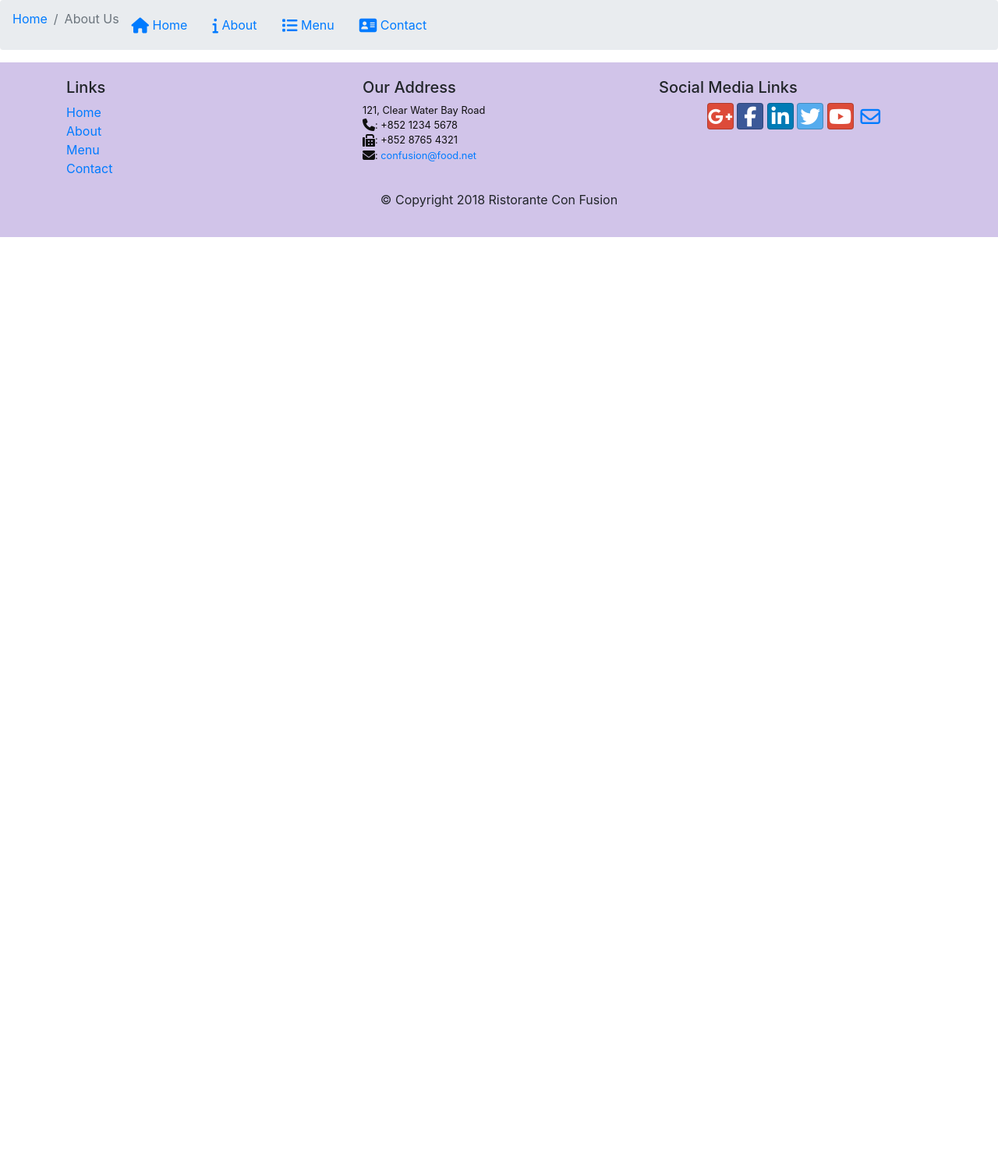
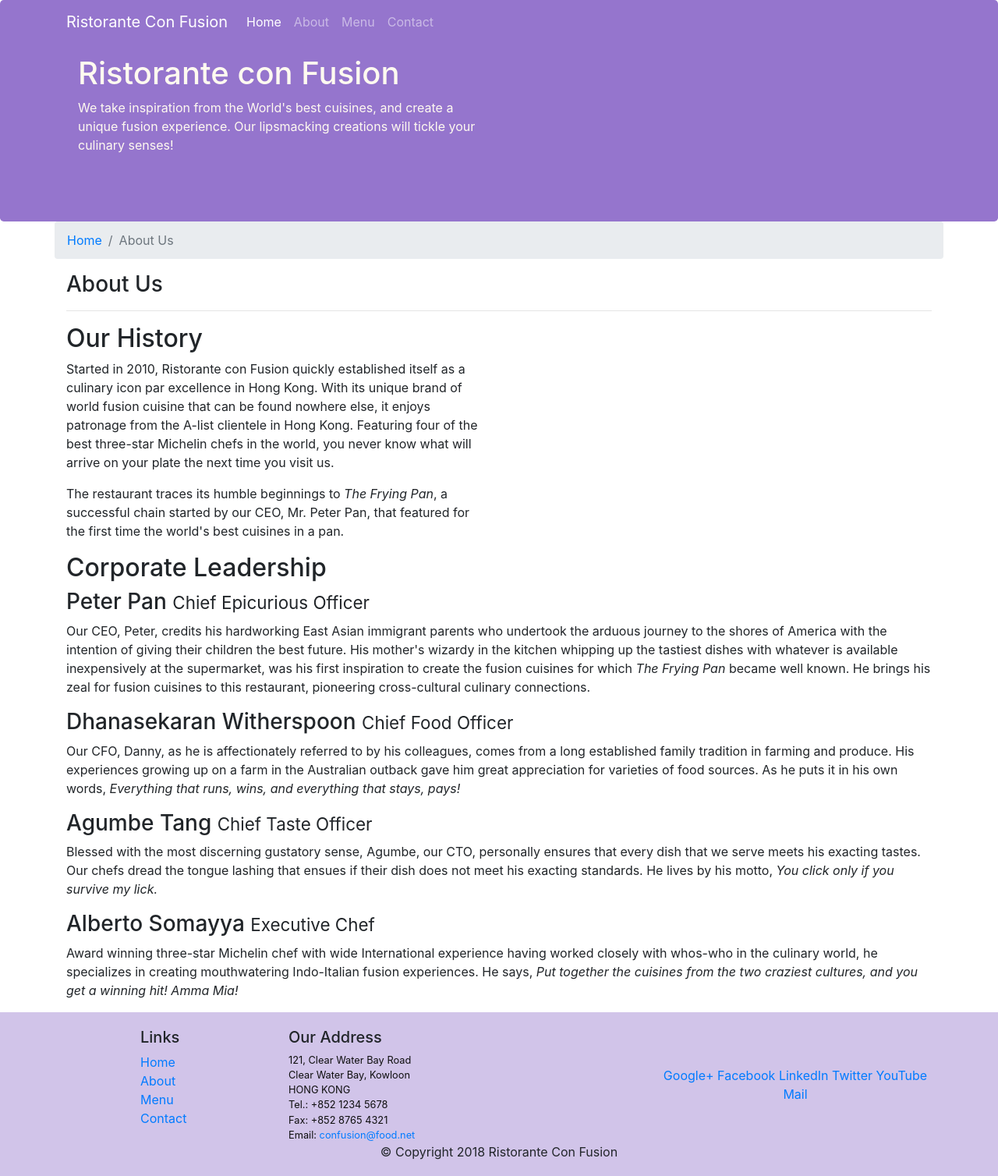
Before and after one commit to nguyentuyetnhi/tuyetnhi.github.io, a website: page aboutus.html in a window 1280 px wide. Shown: the whole page at 78% size. Before the commit the page ends 800 px from the top, so only its background shows below. Drawn offline with nearby package versions, Linux system fonts and the light colour scheme.

Commit message:
Update aboutus.html
buttons

```diff
--- a/aboutus.html
+++ b/aboutus.html
@@ -1,37 +1,116 @@
-
 <!DOCTYPE html>
 <html lang="en">
 
 <head>
-     <!-- Required meta tags always come first -->
+
+    <title>Ristorante Con Fusion: About Us</title>
     <meta charset="utf-8">
     <meta name="viewport" content="width=device-width, initial-scale=1, shrink-to-fit=no">
     <meta http-equiv="x-ua-compatible" content="ie=edge">
     <!-- Bootstrap CSS -->
     <link rel="stylesheet" href="node_modules/bootstrap/dist/css/bootstrap.min.css">
     <link href="css/styles.css" rel="stylesheet">
-     <link rel="stylesheet" href="node_modules/font-awesome/css/font-awesome.min.css">
-     <link rel="stylesheet" href="node_modules/bootstrap-social/bootstrap-social.css">
-     <title>Ristorante con Fusion | About Us</title>
 </head>
 
+<body>
+    <nav class="navbar navbar-dark navbar-expand-sm fixed-top">
+        <div class="container">
+            <button class="navbar-toggler" type="button" data-toggle="collapse" data-target="#Navbar">
+                <span class="navbar-toggler-icon"></span>
+            </button>
+            <a class="navbar-brand" href="#">Ristorante Con Fusion</a>
+            <div class="collapse navbar-collapse" id="Navbar">
+                <ul class="navbar-nav mr-auto">
+                    <li class="nav-item active"><a class="nav-link" href="#">Home</a></li>
+                    <li class="nav-item"><a class="nav-link" href="./aboutus.html">About</a></li>
+                    <li class="nav-item"><a class="nav-link" href="#">Menu</a></li>
+                    <li class="nav-item"><a class="nav-link" href="#">Contact</a></li>
+                </ul>
+            </div>
 
- <link rel="stylesheet" href="node_modules/font-awesome/css/font-awesome.min.css">
-    <link rel="stylesheet" href="node_modules/bootstrap-social/bootstrap-social.css">
-    <ul class="col-12 breadcrumb">
+        </div>
+
+
+    </nav>
+    <header class="jumbotron">
+        <div class="container">
+            <div class="row row-header">
+                <div class="col-12 col-sm-6">
+                    <h1>Ristorante con Fusion</h1>
+                    <p>We take inspiration from the World's best cuisines, and create a unique fusion experience. Our lipsmacking creations will tickle your culinary senses!</p>
+                </div>
+                <div class="col-12 col-sm">
+                </div>
+            </div>
+        </div>
+    </header>
+
+    <div class="container">
+        <div class="row">
+            <ol class="col-12 breadcrumb">
                 <li class="breadcrumb-item"><a href="./index.html">Home</a></li>
                 <li class="breadcrumb-item active">About Us</li>
+            </ol>
+            <div class="col-12">
+               <h3>About Us</h3>
+               <hr>
+            </div>
+        </div>
 
-<li class="nav-item"><a class="nav-link" href="./index.html"><span class="fa fa-home fa-lg"></span> Home</a></li>
-<li class="nav-item active"><a class="nav-link" href="#"><span class="fa fa-info fa-lg"></span> About</a></li>
-<li class="nav-item"><a class="nav-link" href="#"><span class="fa fa-list fa-lg"></span> Menu</a></li>
-<li class="nav-item"><a class="nav-link" href="#"><span class="fa fa-address-card fa-lg"></span> Contact</a></li>
+        <div class="row">
+            <div class="col-12 col-sm-6 col-md-6">
+                <h2>Our History</h2>
+                <p>Started in 2010, Ristorante con Fusion quickly established itself as a culinary icon par excellence in Hong Kong. With its unique brand of world fusion cuisine that can be found nowhere else, it enjoys patronage from the A-list clientele in Hong Kong.  Featuring four of the best three-star Michelin chefs in the world, you never know what will arrive on your plate the next time you visit us.</p>
+                <p>The restaurant traces its humble beginnings to <em>The Frying Pan</em>, a successful chain started by our CEO, Mr. Peter Pan, that featured for the first time the world's best cuisines in a pan.</p>
+            </div>
+            <div>
+            </div>
+        </div>
 
-    </ul>
+
+        <div class="row">
+            <div class="col col-sm col-md">
+                <div>
+                    <div>
+                        <h2>Corporate Leadership</h2>
+                        <h3>Peter Pan <small>Chief Epicurious Officer</small></h3>
+                    </div>
+                    <div class="d-none d-sm-block">
+                        <p>Our CEO, Peter, credits his hardworking East Asian immigrant parents who undertook the arduous journey to the shores of America with the intention of giving their children the best future. His mother's wizardy in the kitchen whipping up the tastiest dishes with whatever is available inexpensively at the supermarket, was his first inspiration to create the fusion cuisines for which <em>The Frying Pan</em> became well known. He brings his zeal for fusion cuisines to this restaurant, pioneering cross-cultural culinary connections.</p>
+                    </div>
+                </div>
+                <div>
+                    <div>
+                        <h3>Dhanasekaran Witherspoon <small>Chief Food Officer</small></h3>
+                    </div>
+                    <div class="d-none d-sm-block">
+                        <p>Our CFO, Danny, as he is affectionately referred to by his colleagues, comes from a long established family tradition in farming and produce. His experiences growing up on a farm in the Australian outback gave him great appreciation for varieties of food sources. As he puts it in his own words, <em>Everything that runs, wins, and everything that stays, pays!</em></p>
+                    </div>
+                </div>
+                <div>
+                    <div>
+                        <h3>Agumbe Tang <small>Chief Taste Officer</small></h3>
+                    </div>
+                    <div class="d-none d-sm-block">
+                        <p>Blessed with the most discerning gustatory sense, Agumbe, our CTO, personally ensures that every dish that we serve meets his exacting tastes. Our chefs dread the tongue lashing that ensues if their dish does not meet his exacting standards. He lives by his motto, <em>You click only if you survive my lick.</em></p>
+                    </div>
+                </div>
+                <div>
+                    <div>
+                        <h3>Alberto Somayya <small>Executive Chef</small></h3>
+                    </div>
+                    <div class="d-none d-sm-block">
+                        <p>Award winning three-star Michelin chef with wide International experience having worked closely with whos-who in the culinary world, he specializes in creating mouthwatering Indo-Italian fusion experiences. He says, <em>Put together the cuisines from the two craziest cultures, and you get a winning hit! Amma Mia!</em></p>
+                    </div>
+                </div>
+            </div>
+       </div>
+    </div>
+
     <footer>
         <div class="container">
             <div class="row">
-            <div class="col-12 col-sm-4">
+                <div class="col-4 offset-1 col-sm-2">
                     <h5>Links</h5>
                     <ul class="list-unstyled">
                         <li><a href="#">Home</a></li>
@@ -40,36 +119,36 @@
                         <li><a href="#">Contact</a></li>
                     </ul>
                 </div>
-            <div class="col-12 col-sm-4">
+                <div class="col-7 col-sm-5">
                     <h5>Our Address</h5>
                     <address>
 		              121, Clear Water Bay Road<br>
-                <i class="fa fa-phone fa-lg"></i>: +852 1234 5678<br>
-                <i class="fa fa-fax fa-lg"></i>: +852 8765 4321<br>
-                <i class="fa fa-envelope fa-lg"></i>:
-                <a href="mailto:confusion@food.net">confusion@food.net</a>
-
-
+		              Clear Water Bay, Kowloon<br>
+		              HONG KONG<br>
+		              Tel.: +852 1234 5678<br>
+		              Fax: +852 8765 4321<br>
+		              Email: <a href="mailto:confusion@food.net">confusion@food.net</a>
 		           </address>
                 </div>
-            <div class="col-12 col-sm-4">
-              <h5>Social Media Links</h5>
+                <div class="col-12 col-sm-4 align-self-center">
                     <div class="text-center">
-                <a class="btn btn-social-icon btn-google" href="http://google.com/+"><i class="fa fa-google-plus"></i></a>
-                <a class="btn btn-social-icon btn-facebook" href="http://www.facebook.com/profile.php?id="><i class="fa fa-facebook"></i></a>
-                <a class="btn btn-social-icon btn-linkedin" href="http://www.linkedin.com/in/"><i class="fa fa-linkedin"></i></a>
-                <a class="btn btn-social-icon btn-twitter" href="http://twitter.com/"><i class="fa fa-twitter"></i></a>
-                <a class="btn btn-social-icon btn-google" href="http://youtube.com/"><i class="fa fa-youtube"></i></a>
-                <a class="btn btn-social-icon" href="mailto:"><i class="fa fa-envelope-o"></i></a>
-                </div>
-
+                        <a href="http://google.com/+">Google+</a>
+                        <a href="http://www.facebook.com/profile.php?id=">Facebook</a>
+                        <a href="http://www.linkedin.com/in/">LinkedIn</a>
+                        <a href="http://twitter.com/">Twitter</a>
+                        <a href="http://youtube.com/">YouTube</a>
+                        <a href="mailto:">Mail</a>
                     </div>
                 </div>
            </div>
-
-                            <div class="coupyright">
+           <div class="row justify-content-center">
+                <div class="col-auto">
                     <p>© Copyright 2018 Ristorante Con Fusion</p>
                 </div>
            </div>
         </div>
     </footer>
+
+</body>
+
+</html>
```
Lines whose indentation alone changed are shown as unchanged.
